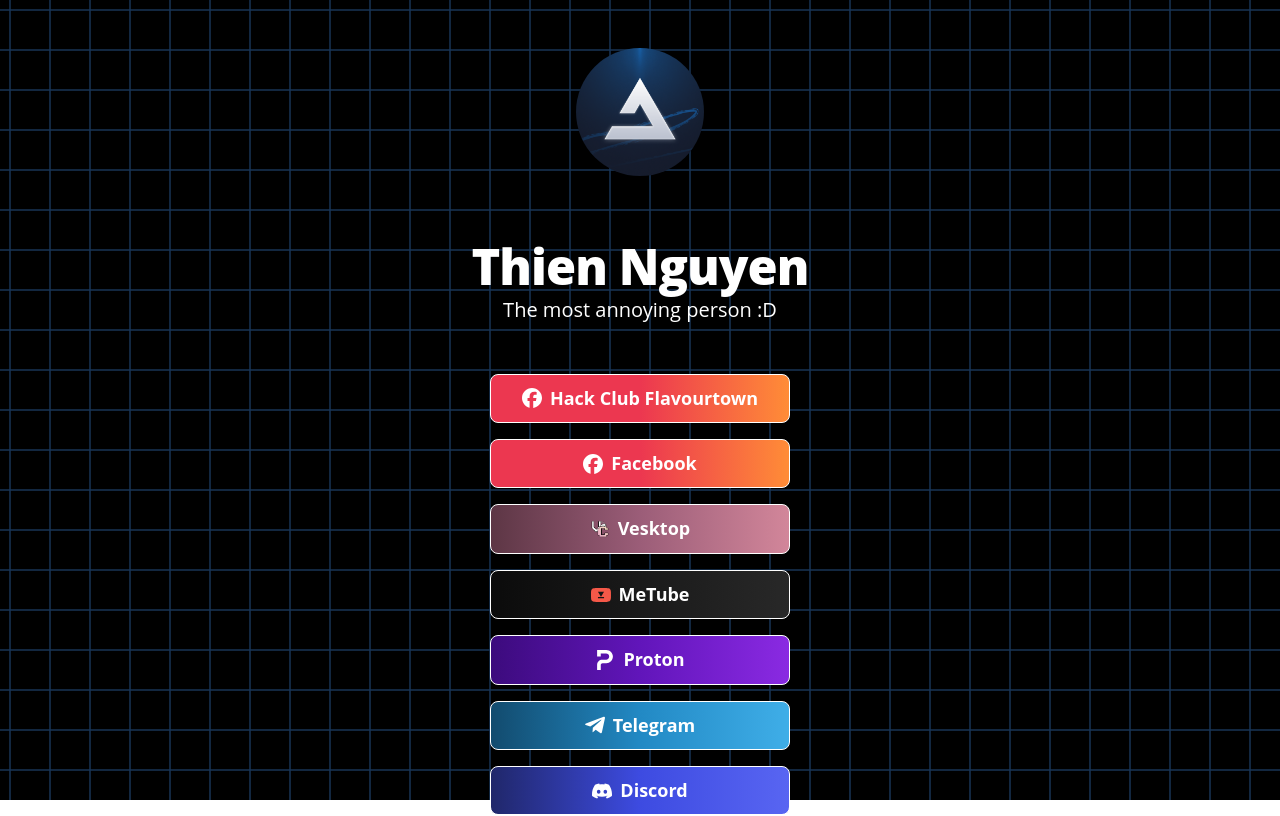
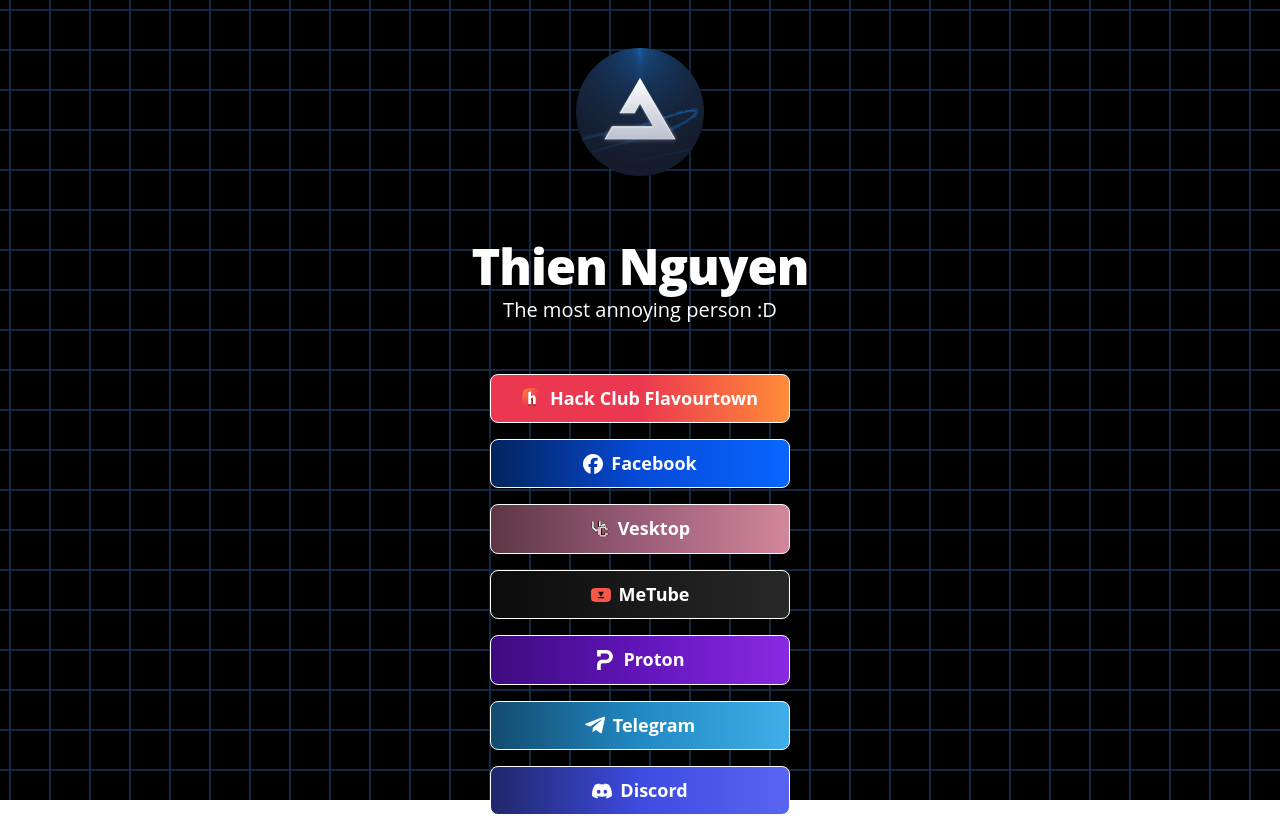
Before and after one commit to sudo-Penguin-Lalala/website-react, a React (Vite) app: page / in a window 1280 px wide. Shown: the top 816 px of the page. Built offline with nearby package versions, Linux system fonts and the light colour scheme; a web font is replaced by a local one.

Commit message:
fix again

```diff
--- a/src/pages/Home.jsx
+++ b/src/pages/Home.jsx
@@ -45,11 +45,11 @@
                 rel="noopener"
                 title="Hack Club Flavourtown"
               >
-                <Icon name="facebook" className="icon" />
+                <Icon name="hackclub" className="icon" />
                 Hack Club Flavourtown
               </a>
               <a
-                className="button button-hackclub"
+                className="button button-faceb"
                 href="https://www.facebook.com/NNT2589/"
                 target="_blank"
                 rel="noopener"
```
